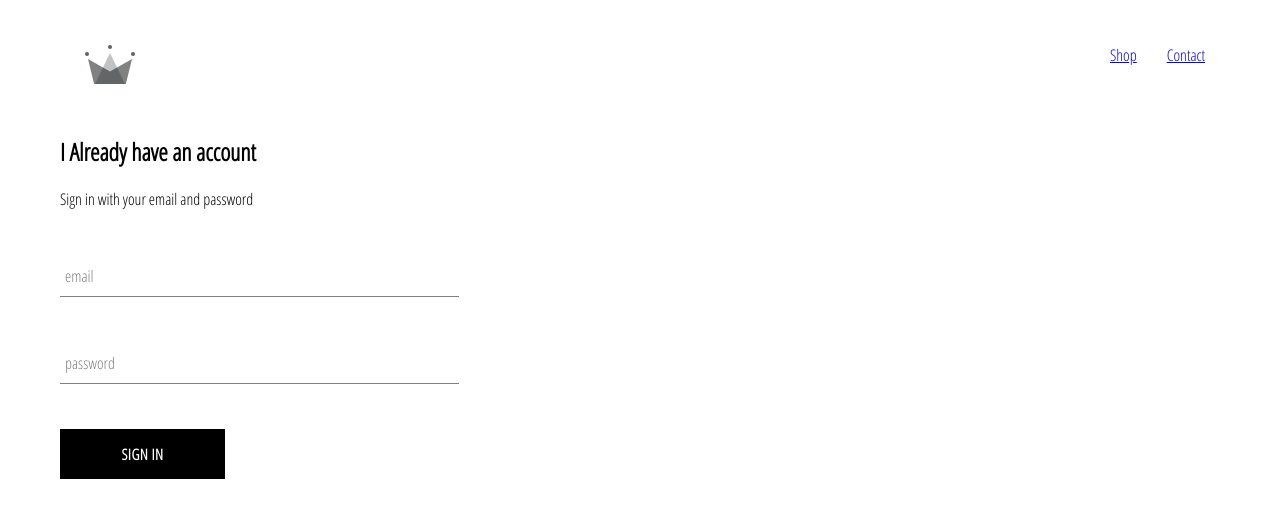
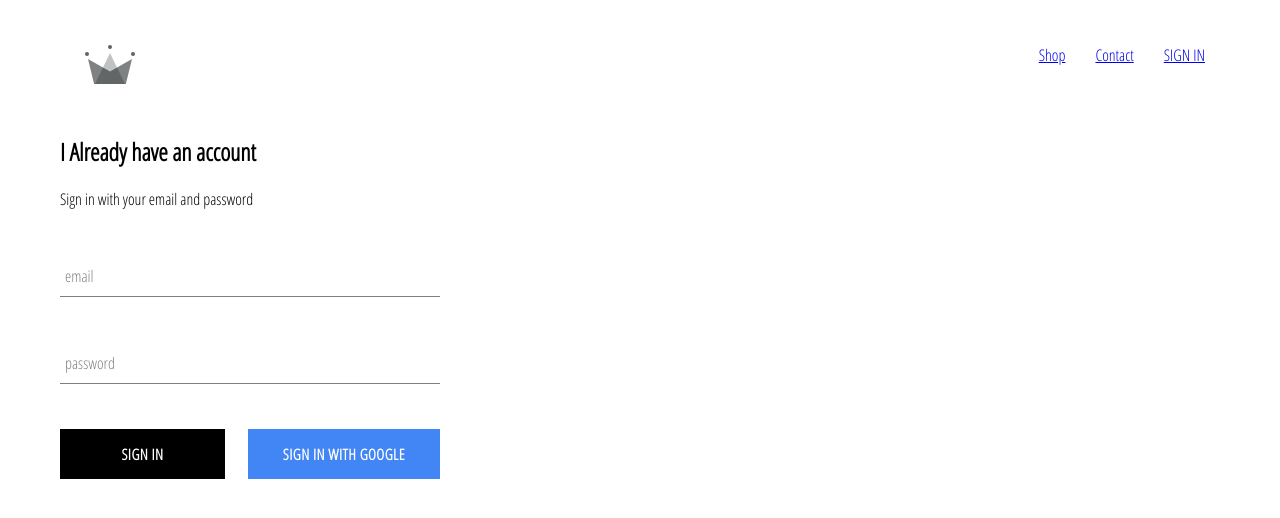
Before and after one commit to rahulyenge/crwn-clothing, a React (Create React App) app: page /signin in a window 1280 px wide. Shown: the top 518 px of the page. Built offline with nearby package versions, Linux system fonts and the light colour scheme; no server answers.

Commit message:
integrated firebase and into application created created sign in pages with sign in component and sign in and out with  google

```diff
--- a/package.json
+++ b/package.json
@@ -6,6 +6,7 @@
     "@testing-library/jest-dom": "^5.11.4",
     "@testing-library/react": "^11.1.0",
     "@testing-library/user-event": "^12.1.10",
+    "firebase": "^8.2.6",
     "node-sass": "4",
     "react": "^17.0.1",
     "react-dom": "^17.0.1",
--- a/src/App.css
+++ b/src/App.css
@@ -3,3 +3,6 @@
     padding: 20px 60px;
 
 }
+*{
+    box-sizing: border-box;
+}
--- a/src/App.js
+++ b/src/App.js
@@ -4,12 +4,36 @@
 import HomePage from './pages/homepage/homepage.component';
 import ShopPage from './pages/shop/shop.component';
 import SingInAndSignUp from './pages/sign-in-and-sign-up/sign-in-and-sign-up.component';
+import { auth } from './firebase/firebase.utils';
+
 import Header from './components/header/header.component';
 
-function App() {
+class App extends React.Component {
+  constructor(){
+    super();
+
+    this.state = {
+      currentUser : null
+    }
+  }
+
+  unsubscribeFromAuth = null;
+
+  componentDidMount(){
+   this.unsubscribeFromAuth = auth.onAuthStateChanged(user =>{
+      this.setState({currentUser:user});
+
+      console.log(user);
+    });
+  }
+  componentWillMount(){
+  //  this.unsubscribeFromAuth();
+  }
+
+  render(){
     return (
       <div >
-      <Header />
+        <Header currentUser={this.state.currentUser}/>
         <Switch>
           <Route exact path='/' component={HomePage}/>
           <Route  path='/shop' component={ShopPage}/>
@@ -20,4 +44,6 @@
     );
   }
 
+}
+
 export default App;
--- a/src/components/custom-button/custom-button.component.jsx
+++ b/src/components/custom-button/custom-button.component.jsx
@@ -3,8 +3,9 @@
 
 import './custom-button.styles.scss';
 
-const CustomButton = ({children,...otherProps}) => (
-    <button className='custom-button' {...otherProps}>
+const CustomButton = ({children, isGoogleSignIn, ...otherProps}) => (
+    <button
+         className={`${isGoogleSignIn ? 'google-sign-in' : ''} custom-button`} {...otherProps}>
         {children}
     </button>
 )
--- a/src/components/custom-button/custom-button.styles.scss
+++ b/src/components/custom-button/custom-button.styles.scss
@@ -19,4 +19,14 @@
       color: black;
       border: 1px solid black;
     }
+    &.google-sign-in{
+      background-color: #4285f4;
+      color: #fff;
+
+      &:hover {
+        background-color: #2a71e2;
+        border: none;
+      }
+    }
+
   }
--- a/src/components/header/header.component.jsx
+++ b/src/components/header/header.component.jsx
@@ -1,11 +1,12 @@
 import React from 'react';
 import { Link } from 'react-router-dom';
+import { auth } from '../../firebase/firebase.utils';
 
 import { ReactComponent as Logo } from '../../assets/crown.svg';
 
 import './header.styles.scss';
 
-const Header = () => (
+const Header = ({ currentUser }) => (
     <div className='header'>
         <Link className='logo-container' to='/'>
             <Logo className='logo' />
@@ -17,6 +18,14 @@
             <Link className='option' to='/shop'>
                 Contact
             </Link>
+
+            {
+
+                currentUser ?
+                <div className='option' onClick={() => auth.signOut()}>SIGN OUT</div>
+                :
+                <Link className='option' to='/signin'>SIGN IN</Link>
+            }
         </div>
     </div>
 )
--- a/src/components/header/header.styles.scss
+++ b/src/components/header/header.styles.scss
@@ -20,6 +20,7 @@
 
       .option {
         padding: 10px 15px;
+        cursor: pointer;
       }
     }
   }
--- a/src/components/sing-in/sign-in.component.jsx
+++ b/src/components/sing-in/sign-in.component.jsx
@@ -1,6 +1,7 @@
 import React from "react";
 import FormInput from '../form-input/form-input.component';
 import CustomButton from '../custom-button/custom-button.component';
+import { signInWithGoogle } from '../../firebase/firebase.utils';
 
 import './sign-in.styles.scss';
 
@@ -13,6 +14,20 @@
             password : ''
         }
     }
+
+    // for sign in with google start
+    // unsubscribeFromAuth = null;
+
+    // componentDidMount() {
+    //     this.unsubscribeFromAuth = auth.onAuthStateChanged(user => {
+    //     this.setState({ currentUser: user });
+    //     });
+    // }
+
+    // componentWillUnmount() {
+    //     this.unsubscribeFromAuth();
+    // }
+    // end sign in with google
 
     handleSubmit = event =>{
          event.preventDefault();
@@ -50,8 +65,14 @@
                     label='password'
                     required />
 
+                    <div className='buttons'>
+                        <CustomButton type='submit' > Sign in </CustomButton>
+                        <CustomButton onClick={signInWithGoogle} isGoogleSignIn>
+                            {''}
+                            Sign in with google {''}
+                        </CustomButton>
+                    </div>
 
-                    <CustomButton type='submit' > SIGN IN </CustomButton>
 
                 </form>
             </div>
--- a/src/components/sing-in/sign-in.styles.scss
+++ b/src/components/sing-in/sign-in.styles.scss
@@ -1,9 +1,14 @@
 .sign-in{
-    width: 30vw;
+    width: 380px;
     display: flex;
     flex-direction: column;
 
     .title{
         margin: 10px 0;
     }
+
+    .buttons{
+        display: flex;
+        justify-content: space-between;
+    }
 }
--- /dev/null
+++ b/src/firebase/firebase.utils.js
@@ -0,0 +1,24 @@
+import firebase from 'firebase/app';
+import 'firebase/firestore'
+import 'firebase/auth';
+
+const config = {
+    apiKey: "AIzaSyDT60fJPxwCGxX7vuUcS1mZ4uG3ZSfPn94",
+    authDomain: "crwn-db-a1481.firebaseapp.com",
+    projectId: "crwn-db-a1481",
+    storageBucket: "crwn-db-a1481.appspot.com",
+    messagingSenderId: "1046885948512",
+    appId: "1:1046885948512:web:4d90f7b321e99ae20e3705",
+    measurementId: "G-BMCZCV30RQ"
+  };
+
+firebase.initializeApp(config);
+
+export const auth = firebase.auth();
+export const firestore = firebase.firestore();
+
+const provider = new firebase.auth.GoogleAuthProvider();
+provider.setCustomParameters({ prompt: 'select_account' });
+export const signInWithGoogle = () => auth.signInWithPopup(provider);
+
+export default firebase;
```
Also changed, not shown: 2 other files (tests, documents, lock files or other folders). Lines whose indentation alone changed are shown as unchanged.
